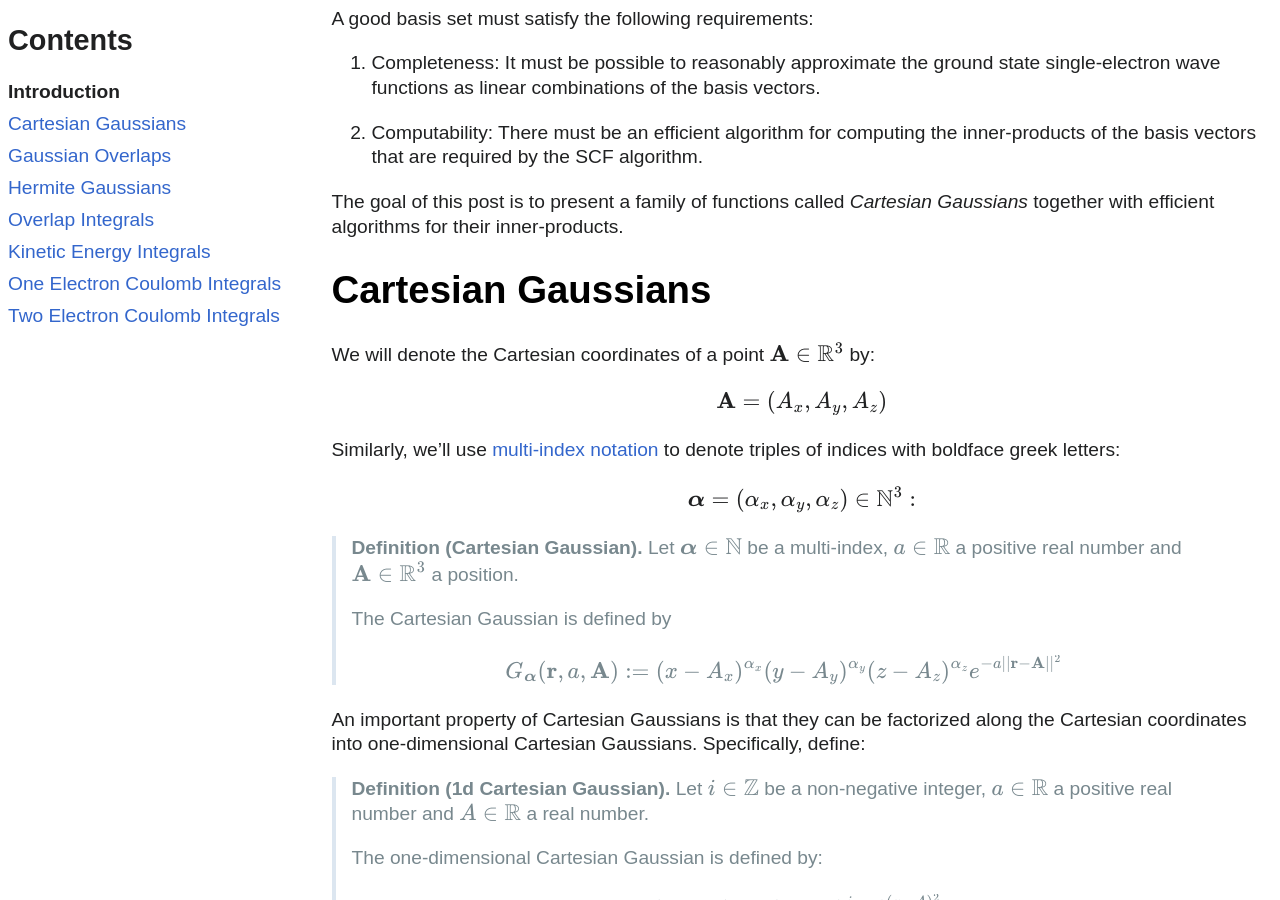
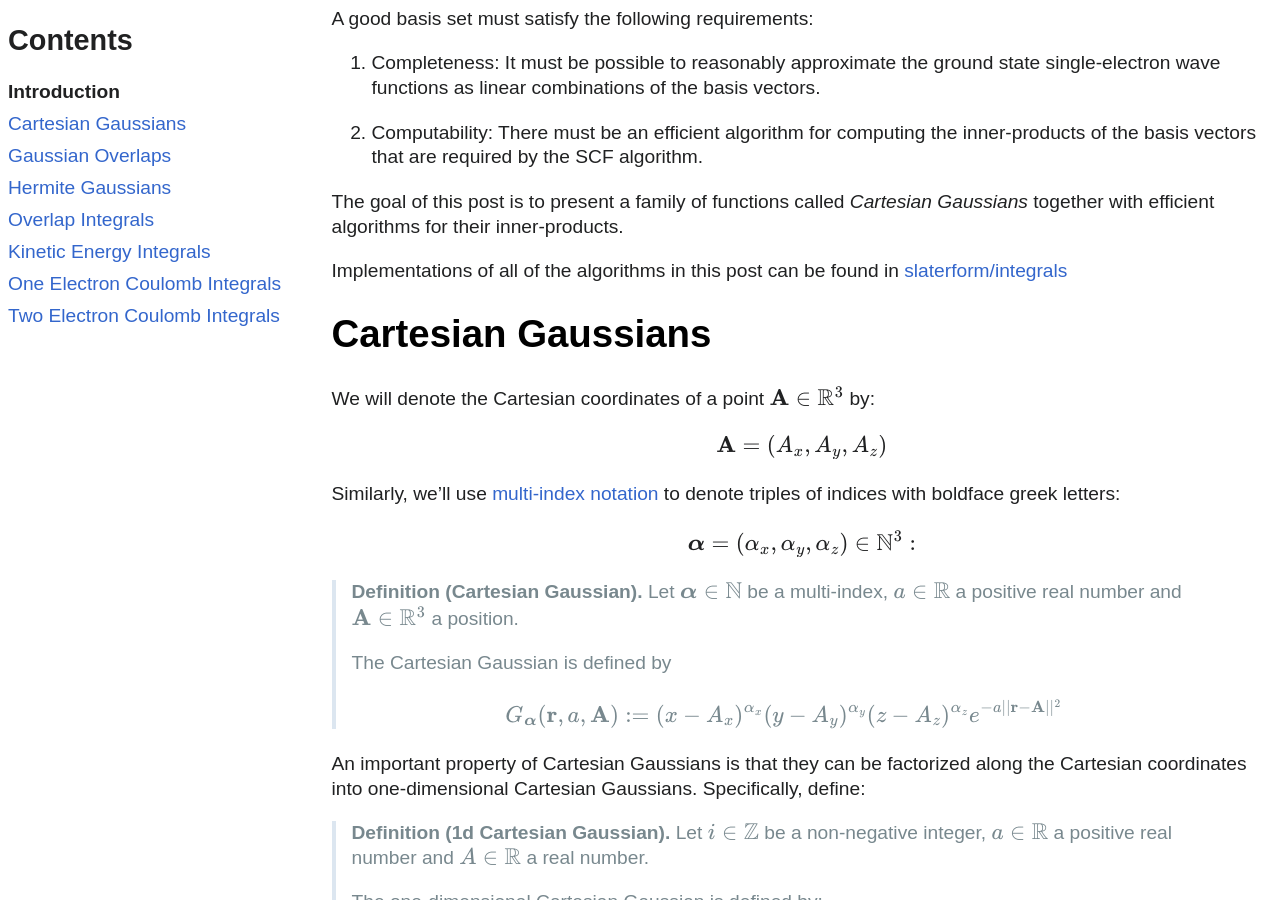
Before and after one commit to lowdanie/lowdanie.github.io, a Jekyll site: the page built from _posts/2025-11-14-electron-integrals.md, in a window 1280 px wide and 900 px high, scrolled down 403 px. Built offline with Jekyll 4.4.1, drawn with Linux system fonts in a browser that asks for light colours; comment, search, counter and statistics services are not loaded.

Commit message:
slaterform link

```diff
--- a/_posts/2025-11-14-electron-integrals.md
+++ b/_posts/2025-11-14-electron-integrals.md
@@ -26,6 +26,9 @@ A good basis set must satisfy the following requirements:
 
 The goal of this post is to present a family of functions called _Cartesian Gaussians_
 together with efficient algorithms for their inner-products.
+
+Implementations of all of the algorithms in this post can be found in
+[slaterform/integrals](https://github.com/lowdanie/slaterform/tree/main/slaterform/integrals)
 
 # Cartesian Gaussians
 
```
